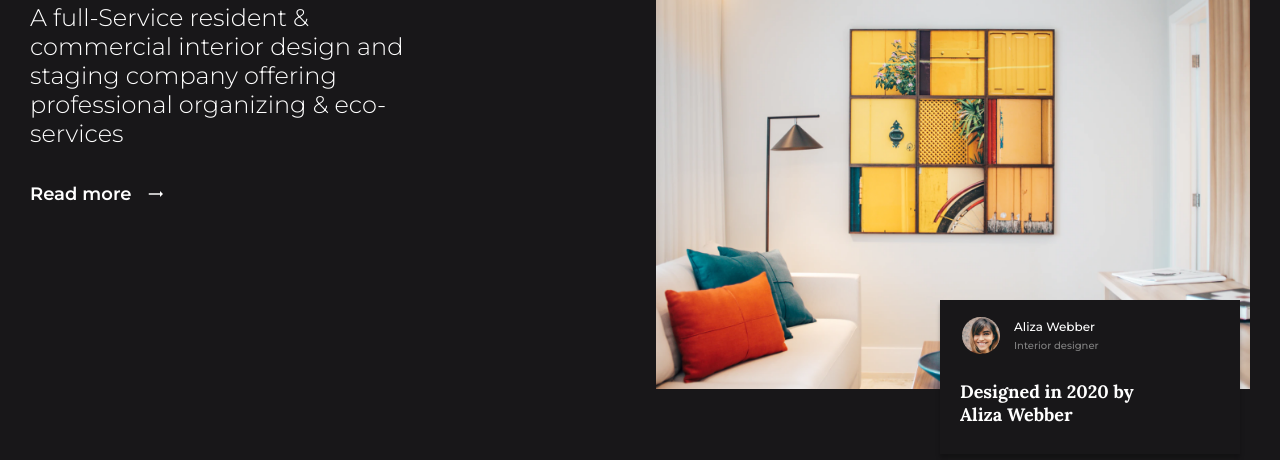
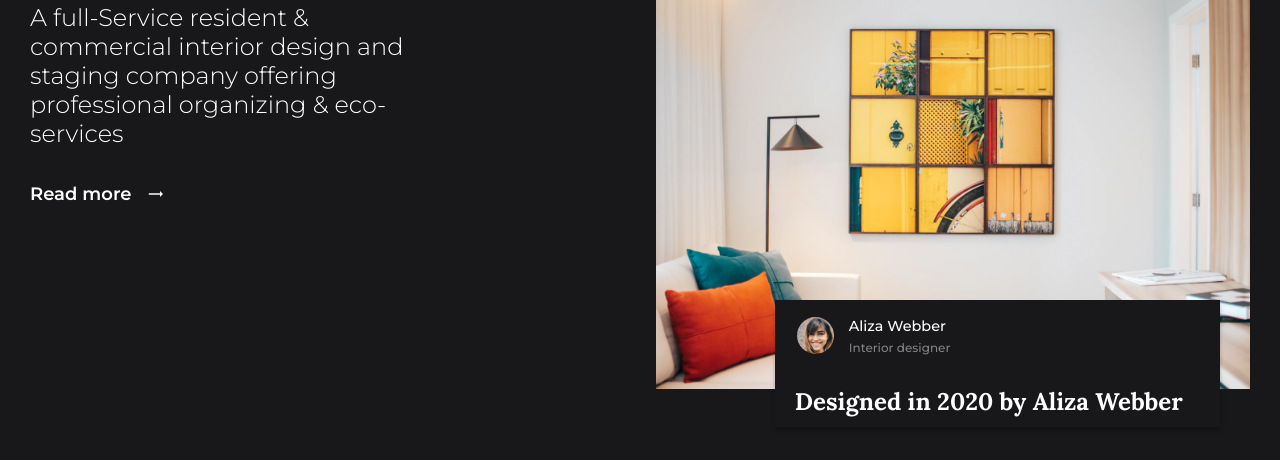
Before and after one commit to Camilo318/ThisInterior, a website: page index.html in a window 1280 px wide. Shown: the part 240-700 px from the top of the page. Drawn offline with nearby package versions, Linux system fonts and the light colour scheme.

Commit message:
Add better media querys for the font size

```diff
--- a/sass/main.scss
+++ b/sass/main.scss
@@ -125,11 +125,11 @@ a {
 
 .banner__card {
     background-color: #181719;
-    width: 300px;
     position: absolute;
     padding: 10px;
-    right: 10px;
     top: 80%;
+    left: 20%;
+    right: 5%;
     box-shadow: 0 4px 4px rgba($color: #000000, $alpha: 0.25);
 }
 
@@ -151,30 +151,38 @@ a {
 
     .card__title {
         margin-left: 2px;
+        font-size: 1rem;
         p {
             margin: 0;
             font-family: 'Montserrat';
             font-weight: 500;
             &:first-child {
                 margin-bottom: 5px;
-                font-size: 0.75rem;
+                font-size: 0.75em;
                 color: white;
             }
             &:nth-of-type(2) {
-                font-size: 0.625rem;
+                font-size: 0.625em;
                 color: #828282;
             }
+
+        }
+        @media (min-width: 540px) {
+            font-size: 1.2rem;
         }
     }
 }
 
 .card__body {
     padding: 0 10px;
-    width: 210px;
     h3 {
         color: white;
         font-family: 'Lora';
         font-size: 1.125rem;
         font-weight: bold;
+        margin-bottom: 0;
+        @media (min-width: 540px) {
+            font-size: 1.5rem;
+        }
     }
 }
```
Also changed, not shown: public/main.css.
